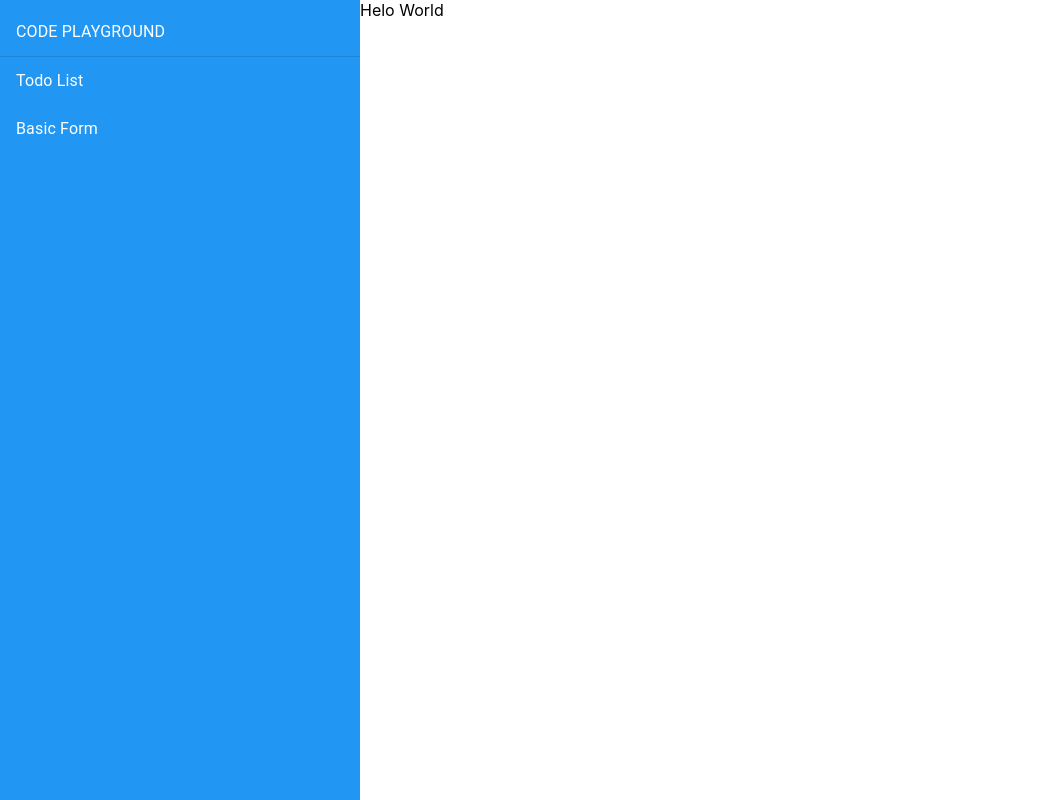
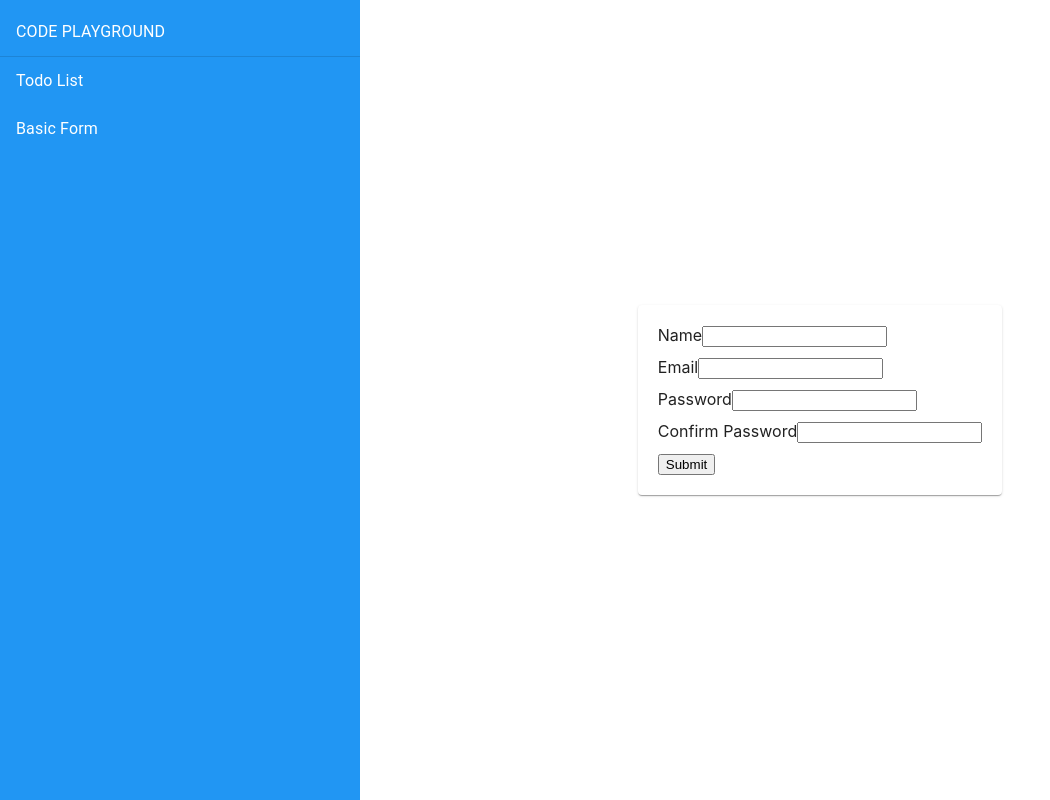
Before and after one commit to eduardo-dangelo/code-playground, a React (Create React App) app: page /basic-form in a window 1280 px wide. Shown: the whole page, without its empty margins (0-1050 px from the left). Built offline with nearby package versions, Linux system fonts and the light colour scheme.

Commit message:
add basic form page

```diff
--- a/src/App.js
+++ b/src/App.js
@@ -20,10 +20,19 @@
         }}
       >
         <Sidebar items={siteData} />
-        <Routes>
-          <Route path="/todo-list" element={<TodoList />} />
-          <Route path="/basic-form" element={<BasicForm />} />
-        </Routes>
+        <Box
+          sx={{
+            display: 'flex',
+            alignItems: 'center',
+            justifyContent: 'space-around',
+            flex: 1,
+          }}
+        >
+          <Routes>
+            <Route path="/todo-list" element={<TodoList />} />
+            <Route path="/basic-form" element={<BasicForm />} />
+          </Routes>
+        </Box>
       </Box>
     </Router>
   )
--- a/src/components/BasicForm.js
+++ b/src/components/BasicForm.js
@@ -1,7 +1,30 @@
+import { Card, Box } from '@mui/material'
 import React from 'react'
 
 const BasicForm = () => {
-  return 'Helo World'
+  return (
+    <Card sx={{ padding: '20px' }}>
+      <form>
+        <Box sx={{ marginBottom: '10px' }}>
+          <label htmlFor="name">Name</label>
+          <input type="text" name="name" id="name" value="" />
+        </Box>
+        <Box sx={{ marginBottom: '10px' }}>
+          <label htmlFor="email">Email</label>
+          <input type="text" name="email" id="email" value="" />
+        </Box>
+        <Box sx={{ marginBottom: '10px' }}>
+          <label htmlFor="password">Password</label>
+          <input type="password" name="password" id="password" value="" />
+        </Box>
+        <Box sx={{ marginBottom: '10px' }}>
+          <label htmlFor="confirm-password">Confirm Password</label>
+          <input type="password" name="confirmPassword" id="confirm-password" value="" />
+        </Box>
+        <button type="submit">Submit</button>
+      </form>
+    </Card>
+  )
 }
 
 export default BasicForm
--- a/src/components/TodoList.js
+++ b/src/components/TodoList.js
@@ -49,14 +49,6 @@
   }
 
   return (
-    <Box
-      sx={{
-        display: 'flex',
-        alignItems: 'center',
-        justifyContent: 'space-around',
-        flex: 1,
-      }}
-    >
     <div className="todo-box">
       <div className="header">
         <InputButton onAdd={handleAdd} />
@@ -65,6 +57,5 @@
         return <TodoItem key={index} item={item} onDelete={handleDelete} index={index} onEdit={(value) => handleEdit(value, index)} />
       })}
     </div>
-    </Box>
   )
 }
```
Lines whose indentation alone changed are shown as unchanged.
